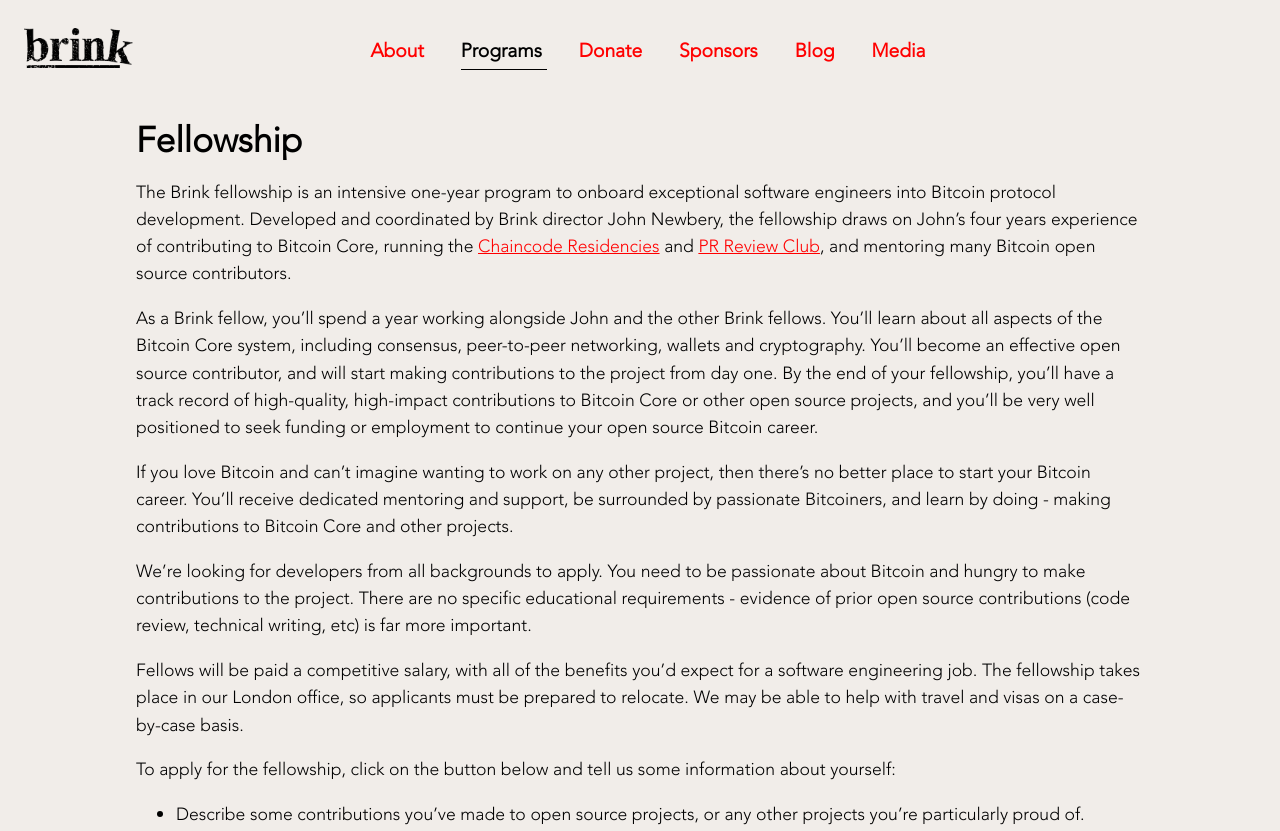
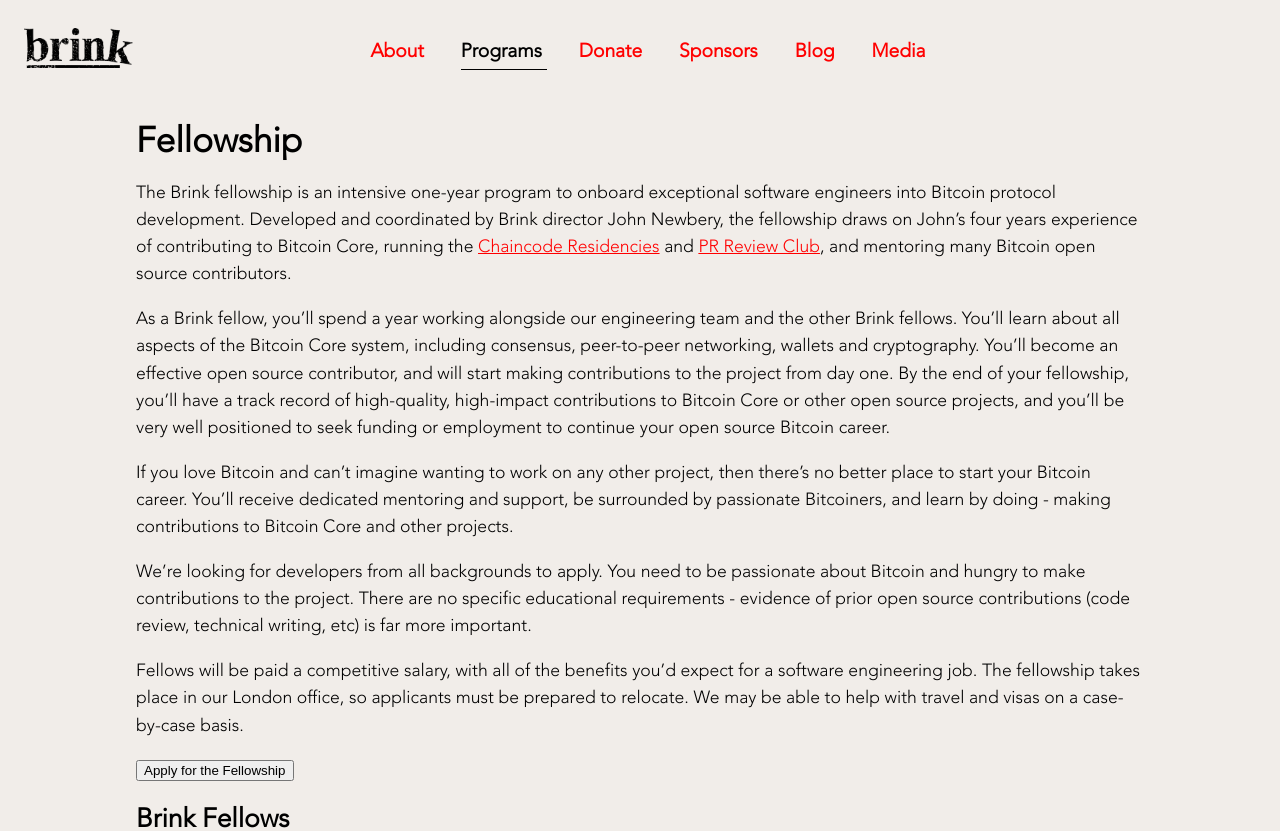
Before and after one commit to bitcoinbrink/website, a Jekyll site: the page built from programs.md, in a window 1280 px wide and 1400 px high. Shown: the top 831 px of the window. Built offline with Jekyll 4.4.1, drawn with Linux system fonts in a browser that asks for light colours; some of the changed text lies outside the part shown.

Commit message:
program applications updates

```diff
--- a/programs.md
+++ b/programs.md
@@ -16,7 +16,7 @@
 Club](https://bitcoincore.reviews/), and mentoring many Bitcoin open source
 contributors.
 
-As a Brink fellow, you’ll spend a year working alongside John and the other
+As a Brink fellow, you’ll spend a year working alongside our engineering team and the other
 Brink fellows. You’ll learn about all aspects of the Bitcoin Core system,
 including consensus, peer-to-peer networking, wallets and cryptography. You’ll
 become an effective open source contributor, and will start making
@@ -40,25 +40,8 @@
 office, so applicants must be prepared to relocate. We may be able to help with
 travel and visas on a case-by-case basis.
 
-To apply for the fellowship, click on the button below and tell us some information about
-yourself:
-
-- Describe some contributions you’ve made to open source projects, or any other
-  projects you’re particularly proud of.
-- Are there any projects that you’re particularly interested in working on?
-- What do you want to do with the experience that you gain at the fellowship?
-
-<a href="https://brink.homerun.co/fellowship/en/apply?&step=1"><button>Apply for
-a Fellowship</button></a>
-
-Good luck!
-
-_Brink is an equal opportunity employer and does
-not discriminate in its hiring process with applicants, whether internal or
-external, because of race, creed, color, age, national origin, ancestry,
-religion, gender, sexual orientation, gender identity, disability, genetic
-information, veteran status, military status, application for military
-service or any other class per local, state or federal law._
+<a href="https://brink.homerun.co/fellowship"><button>Apply for
+the Fellowship</button></a>
 
 <h2 id="brink_fellows">Brink Fellows</h2>
 
@@ -113,24 +96,7 @@
 - be committed to increasing the impact of their contributions, growing the
   developer ecosystem and scaling Bitcoin and related projects.
 
-To apply for a Brink grant, click on the button below and tell us some information about
-yourself:
-
-- A description of the contributions you've made to Bitcoin Core or other
-  Bitcoin-related projects.
-- Your current funding situation, and whether you've been the recipient of
-  any other grants of funding for your open-source work.
-- What project you intend to work on, including expected deliverables and
-  timeline.
-
-  <a href="https://brink.homerun.co/grants/en/apply?&step=1"><button>Apply for a Grant</button></a>
-
-_Brink is an equal opportunity employer and does
-not discriminate in its hiring process with applicants, whether internal or
-external, because of race, creed, color, age, national origin, ancestry,
-religion, gender, sexual orientation, gender identity, disability, genetic
-information, veteran status, military status, application for military
-service or any other class per local, state or federal law._
+<a href="https://brink.homerun.co/grants"><button>Apply for a Grant</button></a>
 
 <h2 id="brink_grantees">Brink Grantees</h2>
 
```
